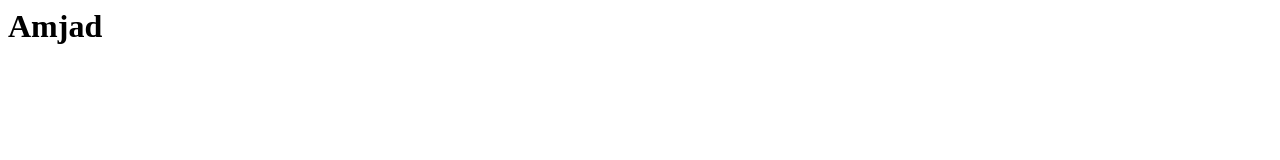
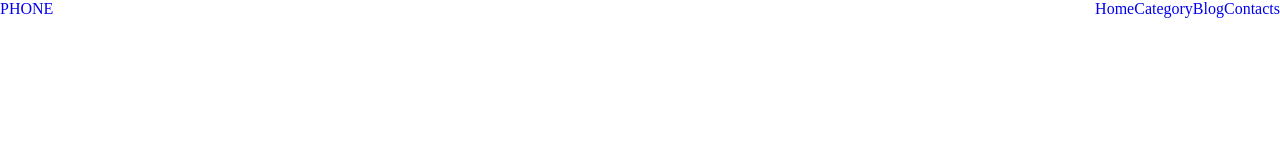
Before and after one commit to amjadsam/ecommerceProject, a plain HTML site: page index.html in a window 1280 px wide. Drawn offline with Linux system fonts and the light colour scheme.

Commit message:
modified1

```diff
--- a/index.css
+++ b/index.css
@@ -0,0 +1,35 @@
+*{
+    margin:0px;
+    padding:0px;
+    box-sizing:border-box;
+}
+.nav-hamburger
+{
+    display:none;
+}
+.menu-top
+{
+    display:none;
+}
+.nav-list
+{
+    display:flex;
+
+}
+.class-toggle
+{
+
+}
+.nav-logo
+{
+
+}
+.nav{
+display:flex;align-items:center;justify-content:space-between;
+}
+ul{
+    list-style:none;
+}
+a{
+    text-decoration:none;
+}
--- a/index.html
+++ b/index.html
@@ -2,6 +2,41 @@
     <link rel="stylesheet" href="index.css"/>
 </head>
 <body>
-    <h1>Amjad</h1>
+    <header class="header">
+        <div class='navigation'>
+            <div class="container">
+                <nav class="nav">
+                 <div class="nav-hamburger">
+                    <img src="./images/hamburgerSvg.png" height=50 width=50/>
+                 </div>
+                 <div class="nav-logo">
+                     <a href="/" class="scroll-link">PHONE</a>
+                 </div>
+                 <div class="nav-menu">
+                     <div class="menu-top">
+                         <span class="nav-category">PHONE</span>
+                         <a href="#" class="close-toggle">
+                             <img src="./images/crossmarkSvg.png" height=50 width=50/>
+                         </a>
+                     </div>
+                 </div>
+                 <ul class="nav-list">
+                     <li class="nav-item">
+                         <a href="header" class="nav-link scroll-link">Home</a>
+                     </li>
+                     <li class="nav-item">
+                        <a href="category" class="nav-link scroll-link">Category</a>
+                    </li>
+                    <li class="nav-item">
+                        <a href="news" class="nav-link scroll-link">Blog</a>
+                    </li>
+                    <li class="nav-item">
+                        <a href="contacts" class="nav-link scroll-link">Contacts</a>
+                    </li>
+                 </ul>
+                </nav>
+            </div>
+        </div>
+    </header>
     <script src="index.js"></script>
 </body>
```
Also changed, not shown: images/crossmarkSvg.png (added), images/hamburgerSvg.png (added).
